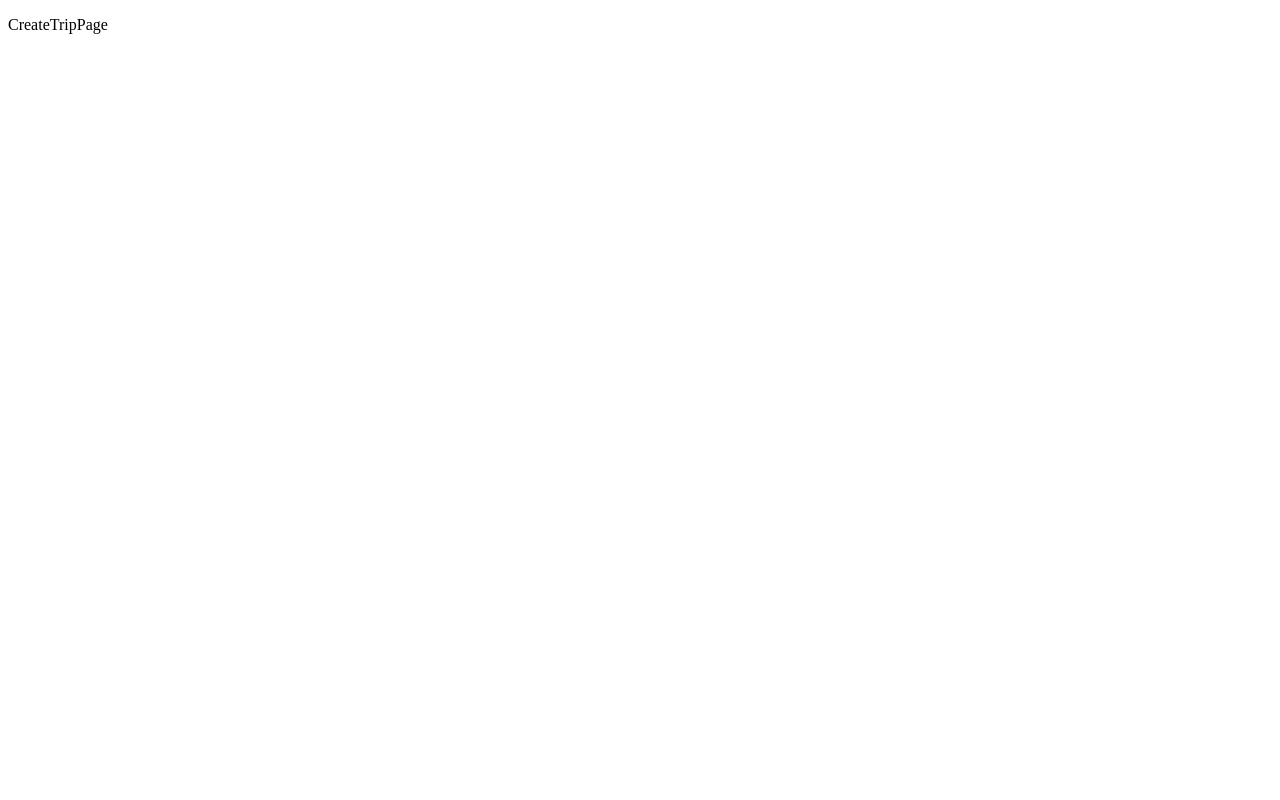
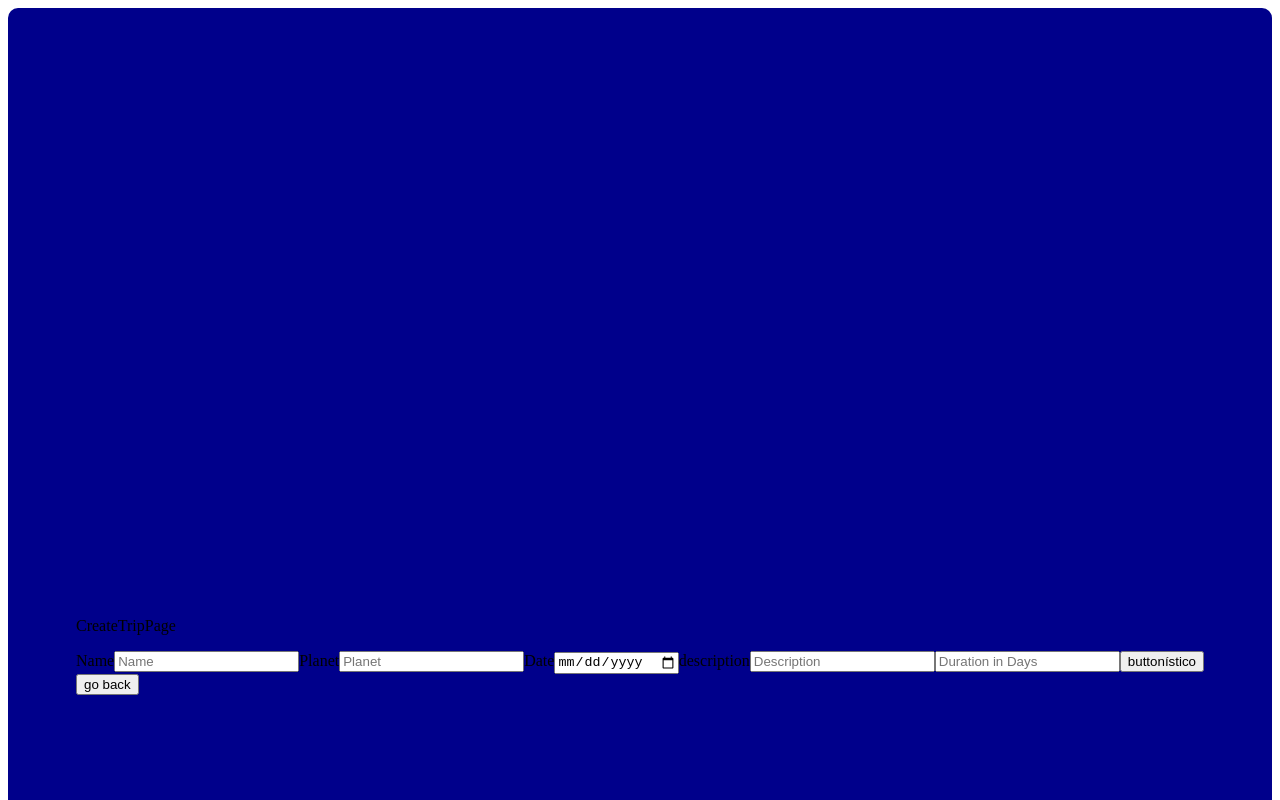
Before and after one commit to future4code/barros-Rhavi-Andrade, a React (Create React App) app in the folder modulo4/Labex/labex/: page /CreateTripPage in a window 1280 px wide. Shown: the top 800 px of the page. Built offline with nearby package versions, Linux system fonts and the light colour scheme; sample sign-in values are in the browser's storage.

Commit message:
hora de parar de programar, e fazer styles no fim de semana.

```diff
--- a/modulo4/Labex/labex/src/App.js
+++ b/modulo4/Labex/labex/src/App.js
@@ -1,13 +1,15 @@
 import React from "react";
 import Router from "./component/Router";
+import styled from "styled-components";
+import * as style from "./component/styled"
 
 
 
 function App() {
   return (
-    <div className="App">
+    <style.AppBg className="App">
       <Router />
-    </div>
+    </style.AppBg>
   );
 }
 
--- a/modulo4/Labex/labex/src/component/Coordinator.js
+++ b/modulo4/Labex/labex/src/component/Coordinator.js
@@ -2,7 +2,7 @@ export const goToHomePage = (navigate) => {
     navigate(`/`)
 }
 export const goToAdminHomePage = (navigate) => {
-    navigate(`AdminHomePage`)
+    navigate(`/AdminHomePage`)
 }
 export const goToCreateTripPage = (navigate) => {
     navigate(`/CreateTripPage`)
--- /dev/null
+++ b/modulo4/Labex/labex/src/component/TripDetailCard.js
@@ -0,0 +1,28 @@
+
+import { React, useState } from "react"
+import { BrowserRouter, Route, Routes } from 'react-router-dom';
+import styled from "styled-components";
+import { useAuth } from "../hook/useAuth";
+import { BASE_URL } from "../constants/constants";
+import { useNavigate } from "react-router-dom";
+import useRequestData from "../hook/useRequestData";
+import axios from "axios";
+
+
+export default function TripDetailCard(tripDetailId) {
+
+    const [dado, setDado] = useState()
+
+    useRequestData(`${BASE_URL}trip/${tripDetailId}`)
+
+
+    return (
+        <div>
+            {useRequestData.description}
+            <p>this is working</p>
+
+        </div>
+    )
+
+
+}
--- /dev/null
+++ b/modulo4/Labex/labex/src/component/styled.js
@@ -0,0 +1,34 @@
+import styled from "styled-components";
+
+
+export const AppBg = styled.div`
+display: flex;
+align-items: center;
+justify-content: center;
+background-color: darkblue;
+border-radius: 10px;
+height: 100vmax;
+width: 100%;
+
+`
+
+
+export const Logo = styled.p`
+font-family: Verdana, Geneva, Tahoma, sans-serif;
+font-size: larger;
+text-align: center;
+font-weight: bold;
+color: darkgreen;
+
+`
+
+export const BigButton = styled.button`
+display: flex;
+text-align: center;
+justify-content: center;
+color: white;
+background-color: gray;
+
+
+
+`
--- /dev/null
+++ b/modulo4/Labex/labex/src/hook/useAuth.js
@@ -0,0 +1,13 @@
+import { useEffect } from "react";
+import { useNavigate } from "react-router-dom";
+
+export function useAuth() {
+    const navigate = useNavigate()
+    useEffect(() => {
+        const token = localStorage.getItem('token')
+        if (!token) {
+            navigate("/")
+        }
+    }, [navigate]
+    )
+}
--- /dev/null
+++ b/modulo4/Labex/labex/src/hook/useForm.js
@@ -0,0 +1,17 @@
+import { useState } from "react"
+
+
+export const useForm = (initialState) => {
+    const [form, setForm] = useState(initialState)
+
+    const onChange = (event) => {
+        const { name, value } = event.target //desestruturação do event.target.name e event.target.value
+        setForm({ ...form, [name]: value }) //[name] => sintaxe de [] para acessar propriedades de objetos
+    }
+
+    const clear = () => {
+        setForm(initialState) //limpar inputs
+    }
+
+    return [form, onChange, clear]
+}
--- a/modulo4/Labex/labex/src/pages/AdminHomePage.js
+++ b/modulo4/Labex/labex/src/pages/AdminHomePage.js
@@ -2,8 +2,10 @@
 import React from 'react';
 import { BrowserRouter, Route, Routes, useNavigate } from 'react-router-dom';
 import * as Rot from '../component/Coordinator'
+import { useAuth } from '../hook/useAuth';
 
 export default function AdminHomePage() {
+    useAuth()
     const Navigate = useNavigate()
     const logOut = () => {
         localStorage.clear()
--- a/modulo4/Labex/labex/src/pages/CreateTripPage.js
+++ b/modulo4/Labex/labex/src/pages/CreateTripPage.js
@@ -2,12 +2,96 @@
 import React from "react"
 import { BrowserRouter, Route, Routes } from 'react-router-dom';
 import styled from "styled-components";
-
+import { useAuth } from "../hook/useAuth";
+import { useForm } from "../hook/useForm";
+import { BASE_URL } from "../constants/constants";
+import { useNavigate } from "react-router-dom";
+import axios from "axios";
+import * as Rot from "../component/Coordinator"
 
 export default function CreateTripPage() {
+    useAuth()
+    const Navigate = useNavigate()
+
+    const [form, onChange, clear] = useForm({ name: "", planet: "", date: "", description: "", durationInDays: "", })
+
+    const cadastrarViagem = (event) => {
+        event.preventDefault()
+        const body = {
+            name: form.name,
+            planet: form.planet,
+            date: form.date,
+            description: form.description,
+            durationInDays: form.duration
+        }
+        console.log(body);
+        axios.post(`${BASE_URL}trips`, body, { headers: { auth: localStorage.getItem('token') } })
+            .then((response) => {
+                alert("Viagem cadastrada com sucesso")
+                clear();
+            })
+            .catch((error) => console.log(error))
+    }
     return (
         <div>
             <p>CreateTripPage</p>
-        </div>
+            <form onSubmit={cadastrarViagem}>
+                <label>Name</label>
+
+                <input
+                    name="name"
+                    id="name"
+                    type="text"
+                    placeholder="Name"
+                    value={form.name}
+                    onChange={onChange}
+                    required
+                />
+                <label>Planet</label>
+                <input
+                    name="planet"
+                    id="planet"
+                    type="text"
+                    placeholder="Planet"
+                    value={form.planet}
+                    onChange={onChange}
+                    required
+
+                />
+                <label>Date</label>
+                <input
+                    name="date"
+                    id="date"
+                    type="date"
+                    placeholder="Date"
+                    value={form.date}
+                    onChange={onChange}
+                    pattern="^([0-2][0-9]|(3)[0-1])(\/)(((0)[0-9])|((1)[0-2]))(\/)\d{4}$"
+                    required
+                    honda nav
+
+                />
+                <label>description</label>
+                <input
+                    name="description"
+                    id="description"
+                    type="text"
+                    placeholder="Description"
+                    value={form.description}
+                    onChange={onChange}
+                    required
+                />
+                <input
+                    name="duration"
+                    id="duration"
+                    placeholder="Duration in Days"
+                    value={form.duration}
+                    onChange={onChange}
+                    required
+                />
+                <button>buttonístico</button>
+            </form>
+            <button onClick={() => Rot.goToAdminHomePage(Navigate)}>go back</button>
+        </div >
     )
 }
--- a/modulo4/Labex/labex/src/pages/HomePage.js
+++ b/modulo4/Labex/labex/src/pages/HomePage.js
@@ -3,6 +3,7 @@
 import React from "react"
 import { useNavigate } from 'react-router-dom';
 import styled from "styled-components";
+import * as style from "../component/styled";
 
 
 
@@ -23,12 +24,12 @@ export default function HomePage() {
         navigate("/ListTripsPage")
     }
     return (
-        < div >
-            <p>HomePage</p>
+        < style.AppBg >
+            <style.Logo>Magical Mystery Tour</style.Logo>
 
-            <button onClick={goToListTripsPage}>List Trips</button>
+            <style.BigButton onClick={goToListTripsPage}>List Trips</style.BigButton>
 
-            <button onClick={goToLoginPage}>Admin Area</button>
-        </div >
+            <style.BigButton onClick={goToLoginPage}>Admin Area</style.BigButton>
+        </style.AppBg >
     )
 }
--- a/modulo4/Labex/labex/src/pages/LoginPage.js
+++ b/modulo4/Labex/labex/src/pages/LoginPage.js
@@ -22,7 +22,7 @@ export default function LoginPage() {
             {!localStorage.token && <FormLogin />}
 
 
-            <p>LoginPage</p>
+
 
             <button onClick={goToHome}> Home</button>
             <button onClick={goToLastPage}> Voltar</button>
--- a/modulo4/Labex/labex/src/pages/TripDetailsPage.js
+++ b/modulo4/Labex/labex/src/pages/TripDetailsPage.js
@@ -3,12 +3,59 @@
 import React from "react"
 import { BrowserRouter, Route, Routes } from 'react-router-dom';
 import styled from "styled-components";
+import { useAuth } from "../hook/useAuth";
+import { BASE_URL } from "../constants/constants";
+import { useNavigate } from "react-router-dom";
+import useRequestData from "../hook/useRequestData";
+import TripDetailCard from "../component/TripDetailCard";
+
+export default function TripDetailsPage() {
+    useAuth()
+    const navigate = useNavigate();
+    const goToApplicationFormPage = () => {
+        navigate("/ApplicationFormPage")
+    }
+    const goToHomePage = () => {
+        navigate("/HomePage")
+    }
 
 
-export default function TripDetailsPage() {
+
+
+    const [data, isLoading, error] = useRequestData(`${BASE_URL}trips`)
+
+    const selectTrip = (id) => {
+        localStorage.removeItem("tripId");
+        localStorage.setItem("tripid", id)
+    }
+
+    const tripsList =
+        data.trips && data.trips.map((trip) => {
+
+            return <div>{trip.name}
+                < button onClick={() => selectTrip(trip.id)}>Details</button>
+            </div>
+
+        })
+
+    const triipDetalhes = dado2.trip && dado2.trip.map((td) => {
+        return <div>
+            {td.name}
+            {td.date}
+
+        </div>
+    })
     return (
         <div>
-            <p>TripDetailsPage</p>
+            <p>Trip Details Page</p>
+            {isLoading && <p>Carregando...</p>}
+            {!isLoading && error && <p> fffuuuuuuuuuuuu</p>}
+            {!isLoading && data.trips && data.trips.length > 0 && (tripsList)}
+            {isLoading && data.trips && data.trips.length === 0 && <p> não há viagens </p>}
+
+            <br></br>
+            <button onClick={goToApplicationFormPage}>inscrever na Viagem</button>
+            <button onClick={goToHomePage}>voltar para Home page </button >
         </div>
     )
 }
```
